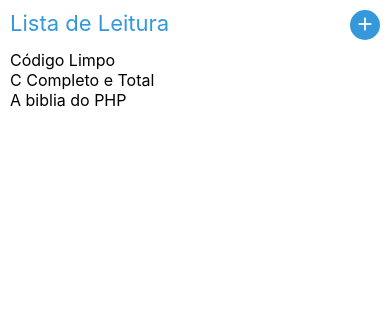
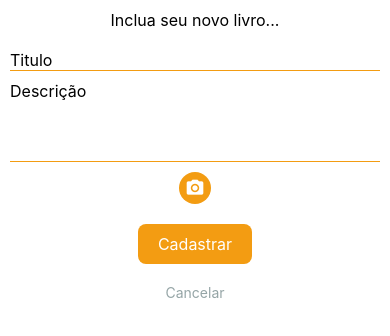
Before and after one commit to DarianeLourdes/App_lista_de_leitura, a React Native app: screen / in a window 390 px wide. Shown: the top 336 px of the page. Built offline with nearby package versions, Linux system fonts and the light colour scheme.

Commit message:
create book page

```diff
--- a/App.js
+++ b/App.js
@@ -1,8 +1,9 @@
 import React from 'react';
 
 import Main from './src/pages/Main';
+import Book from './src/pages/Book';
 
 export default function App() {
-  return (<Main />
+  return (<Book />
   );
 }
--- /dev/null
+++ b/src/pages/Book/index.js
@@ -0,0 +1,35 @@
+import React from 'react';
+import { View, Text, TextInput, TouchableOpacity } from 'react-native';
+
+import Icon from 'react-native-vector-icons/MaterialIcons';
+import styles from './styles';
+
+export default function Book() {
+  return (
+    <View style={styles.container}>
+      <Text style={styles.pageTitle}>Inclua seu novo livro...</Text>
+      <TextInput
+        style={styles.input}
+        placeholder="Titulo"
+      />
+      <TextInput
+        style={styles.input}
+        placeholder="Descrição"
+        multiline={true}
+        numberOfLines={4}
+      />
+
+      <TouchableOpacity style={styles.cameraButton}>
+        <Icon name="photo-camera" size={20} color="#fff" />
+      </TouchableOpacity>
+
+      <TouchableOpacity style={styles.saveButton}>
+        <Text style={styles.saveButtonText}>Cadastrar</Text>
+      </TouchableOpacity>
+
+      <TouchableOpacity style={styles.cancelButton}>
+        <Text style={styles.cancelButtonText}>Cancelar</Text>
+      </TouchableOpacity>
+    </View>
+  );
+}
--- /dev/null
+++ b/src/pages/Book/styles.js
@@ -0,0 +1,47 @@
+import { StyleSheet } from 'react-native';
+
+export default StyleSheet.create({
+  container: {
+    flex: 1,
+    padding: 10,
+  },
+  pageTitle: {
+    textAlign: 'center',
+    fontSize: 16,
+    marginBottom: 20,
+  },
+  input: {
+    fontSize: 16,
+    borderBottomColor: '#f39c12',
+    borderBottomWidth: 1,
+    marginBottom: 10,
+  },
+  cameraButton: {
+    backgroundColor: '#f39c12',
+    borderRadius: 50,
+    width: 32,
+    height: 32,
+    justifyContent: 'center',
+    alignItems: 'center',
+    alignSelf: 'center',
+    marginBottom: 20,
+  },
+  saveButton: {
+    backgroundColor: '#f39c12',
+    alignSelf: 'center',
+    borderRadius: 8,
+    paddingHorizontal: 20,
+    paddingVertical: 10,
+    marginBottom: 20,
+  },
+  saveButtonText: {
+    color: '#fff',
+    fontSize: 16,
+  },
+  cancelButton: {
+    alignSelf: 'center',
+  },
+  cancelButtonText: {
+    color: '#95a5a6',
+  },
+})
```
